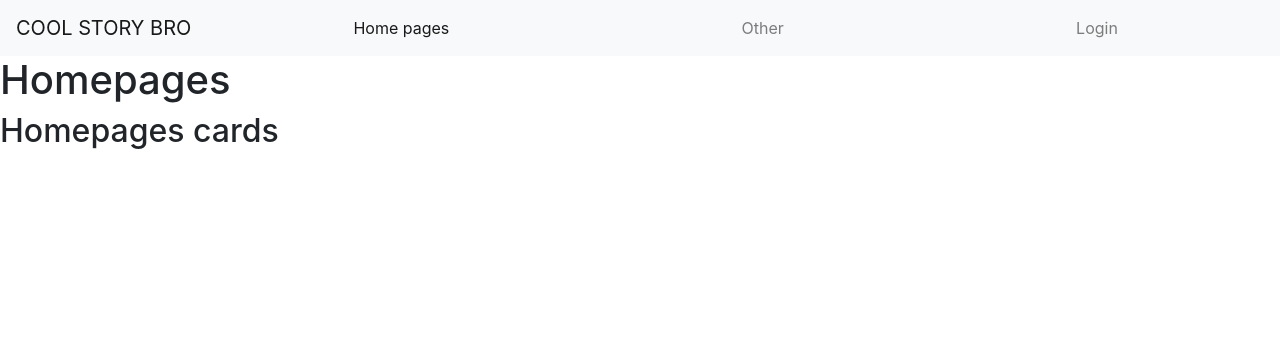
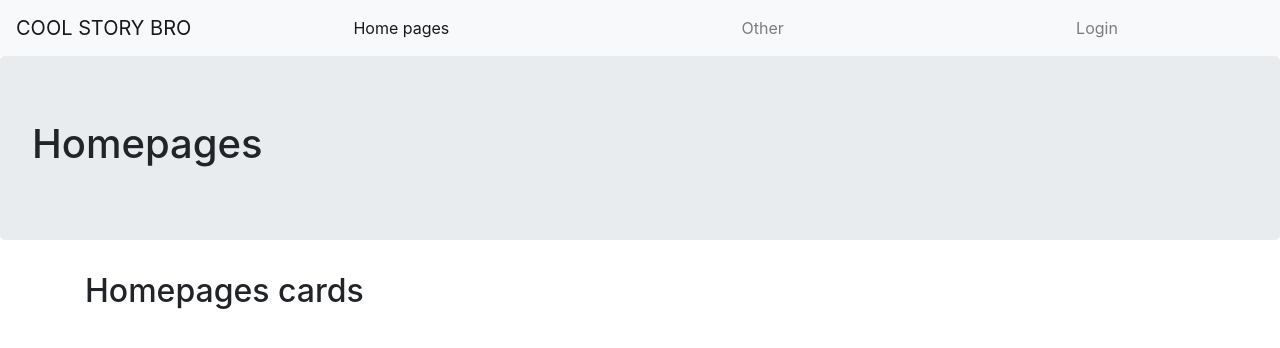
Before and after one commit to mvuas10/cool-story-bro-frontend, a React (Create React App) app: page / in a window 1280 px wide. Shown: the top 348 px of the page. Built offline with nearby package versions, Linux system fonts and the light colour scheme; no server answers.

Commit message:
Add somes styling homepage

```diff
--- a/src/App.js
+++ b/src/App.js
@@ -14,11 +14,6 @@ import { getUserWithStoredToken } from "./store/user/actions";
 import { Jumbotron } from "react-bootstrap";
 import HomePagesList from "./pages/HomePagesList";
 
-const Home = () => (
-  <Jumbotron>
-    <h1>Home</h1>
-  </Jumbotron>
-);
 const Other = () => (
   <Jumbotron>
     <h1>Other</h1>
--- a/src/pages/HomePagesList/index.js
+++ b/src/pages/HomePagesList/index.js
@@ -1,10 +1,18 @@
 import React from "react";
+
+import { Jumbotron } from "react-bootstrap";
+import Container from "react-bootstrap/Container";
 
 export default function HomePagesList() {
   return (
     <div>
-      <h1>Homepages</h1>
-      <h2>Homepages cards</h2>
+      <Jumbotron>
+        <h1>Homepages</h1>
+      </Jumbotron>
+
+      <Container>
+        <h2>Homepages cards</h2>
+      </Container>
     </div>
   );
 }
```
